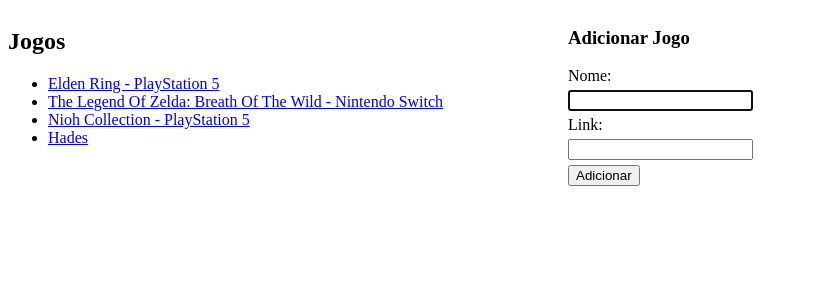
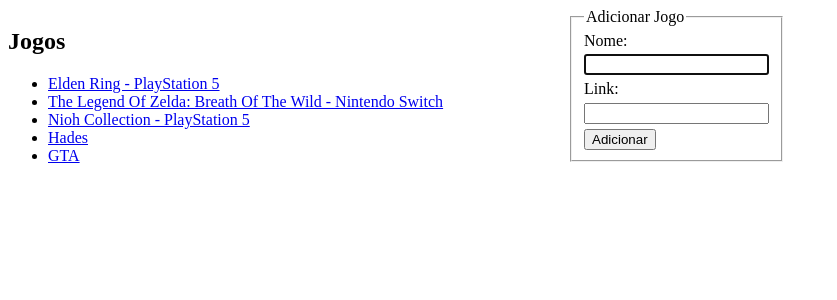
Before and after one commit to MatheusZamo/learning-react-query-mutation, a React (Vite) app: page / in a window 1280 px wide. Shown: the top 300 px of the page, without its empty margins (0-837 px from the left). Built offline with nearby package versions, Linux system fonts and the light colour scheme; data requests are answered from the project's data file.

Commit message:
Add Mutation to Create Games on DB

```diff
--- a/db/db.json
+++ b/db/db.json
@@ -19,6 +19,11 @@
       "id": "1ecbb029-1ad2-433a-81e2-35a467bbdf3e",
       "title": "Hades",
       "url": "https://www.xbox.com/pt-BR/games/store/hades/9P8DL6W0JBB8"
+    },
+    {
+      "id": "e4f74fbc-41ea-4dd1-bd6f-69653f3cc10f",
+      "title": "GTA",
+      "url": "https://www.xbox.com/pt-BR/games/store/grand-theft-auto-v-xbox-one/BPJ686W6S0NH"
     }
   ]
 }
--- a/src/app.jsx
+++ b/src/app.jsx
@@ -1,4 +1,4 @@
-import { useQuery } from "@tanstack/react-query"
+import { useMutation, useQuery, useQueryClient } from "@tanstack/react-query"
 
 const fetchGames = () =>
   fetch("http://localhost:3000/games").then((res) => res.json())
@@ -34,23 +34,31 @@
 }
 
 const Form = () => {
-  const addGame = (e) => {
+  const queryClient = useQueryClient()
+  const addGameMutation = useMutation({
+    mutationFn: (newGame) =>
+      fetch("http://localhost:3000/games", {
+        method: "POST",
+        body: JSON.stringify(newGame),
+        headers: { "Content-type": "application/json" },
+      }),
+    onSuccess: () => queryClient.invalidateQueries({ queryKey: ["games"] }),
+  })
+
+  const handleFormSubmit = (e) => {
     e.preventDefault()
     const { title, url } = e.target.elements
-    fetch("http://localhost:3000/games", {
-      method: "POST",
-      body: JSON.stringify({
+    addGameMutation.mutate({
       id: crypto.randomUUID(),
       title: title.value,
       url: url.value,
-      }),
-      headers: { "Content-type": "application/json" },
     })
   }
   return (
     <div>
-      <h3>Adicionar Jogo</h3>
-      <form onSubmit={addGame}>
+      <fieldset disabled={addGameMutation.isPending}>
+        <legend>Adicionar Jogo</legend>
+        <form onSubmit={handleFormSubmit}>
           <label>
             Nome:
             <input name="title" type="text" autoFocus />
@@ -61,6 +69,14 @@
           </label>
           <button>Adicionar</button>
         </form>
+      </fieldset>
+      {addGameMutation.isPending && <p>Adicionando jogo...</p>}
+      {addGameMutation.isError && (
+        <p>
+          Algo inesperado aconteceu. Você pode tentar novamente ?
+          {addGameMutation.error}
+        </p>
+      )}
     </div>
   )
 }
```
Lines whose indentation alone changed are shown as unchanged.
